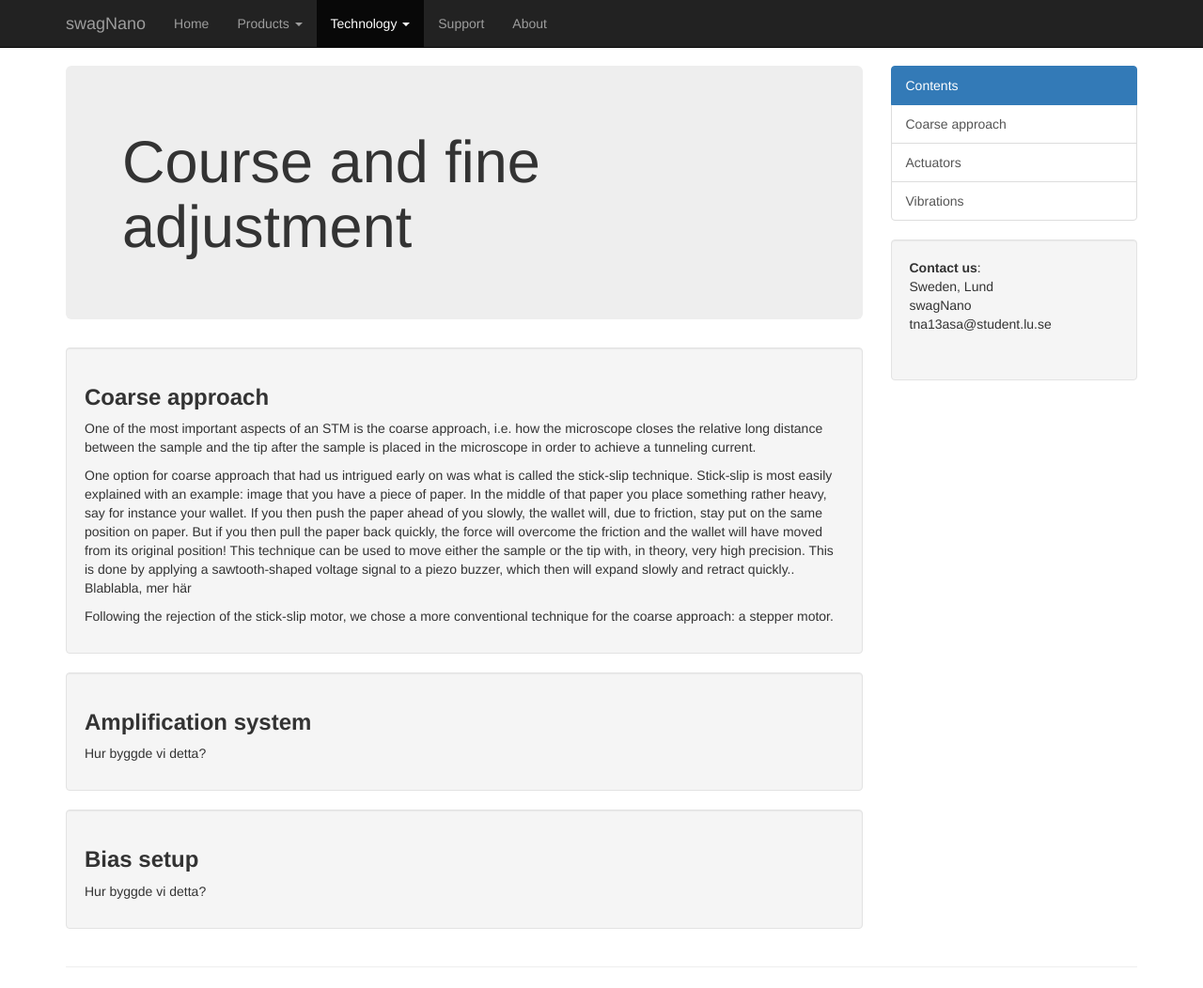
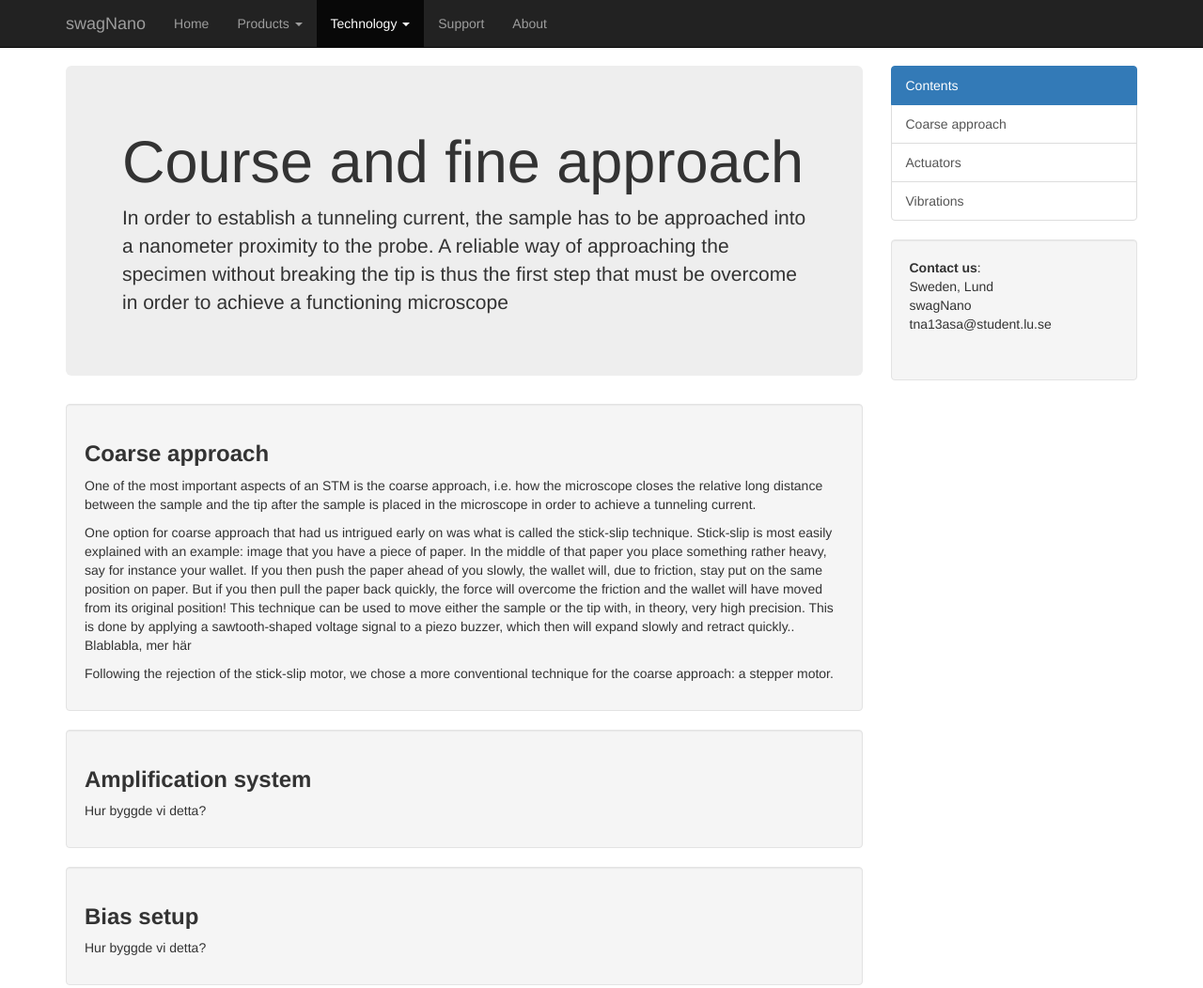
Before and after one commit to stm2013/test7, a plain HTML site: page adjustment.html in a window 1280 px wide. Shown: the top 1052 px of the page at 94% size. Drawn offline with nearby package versions, Linux system fonts and the light colour scheme; a script that the page names is missing.

Commit message:
Update adjustment.html

```diff
--- a/adjustment.html
+++ b/adjustment.html
@@ -81,8 +81,8 @@
 
             </div>
             <div class="jumbotron">
-                <h1>Course and fine adjustment</h1>
-                <p>  </p>
+                <h1>Course and fine approach</h1>
+                <p> In order to establish a tunneling current, the sample has to be approached into a nanometer proximity to the probe. A reliable way of approaching the specimen without breaking the tip is thus the first step that must be overcome in order to achieve a functioning microscope </p>
             </div>
 
 
```
